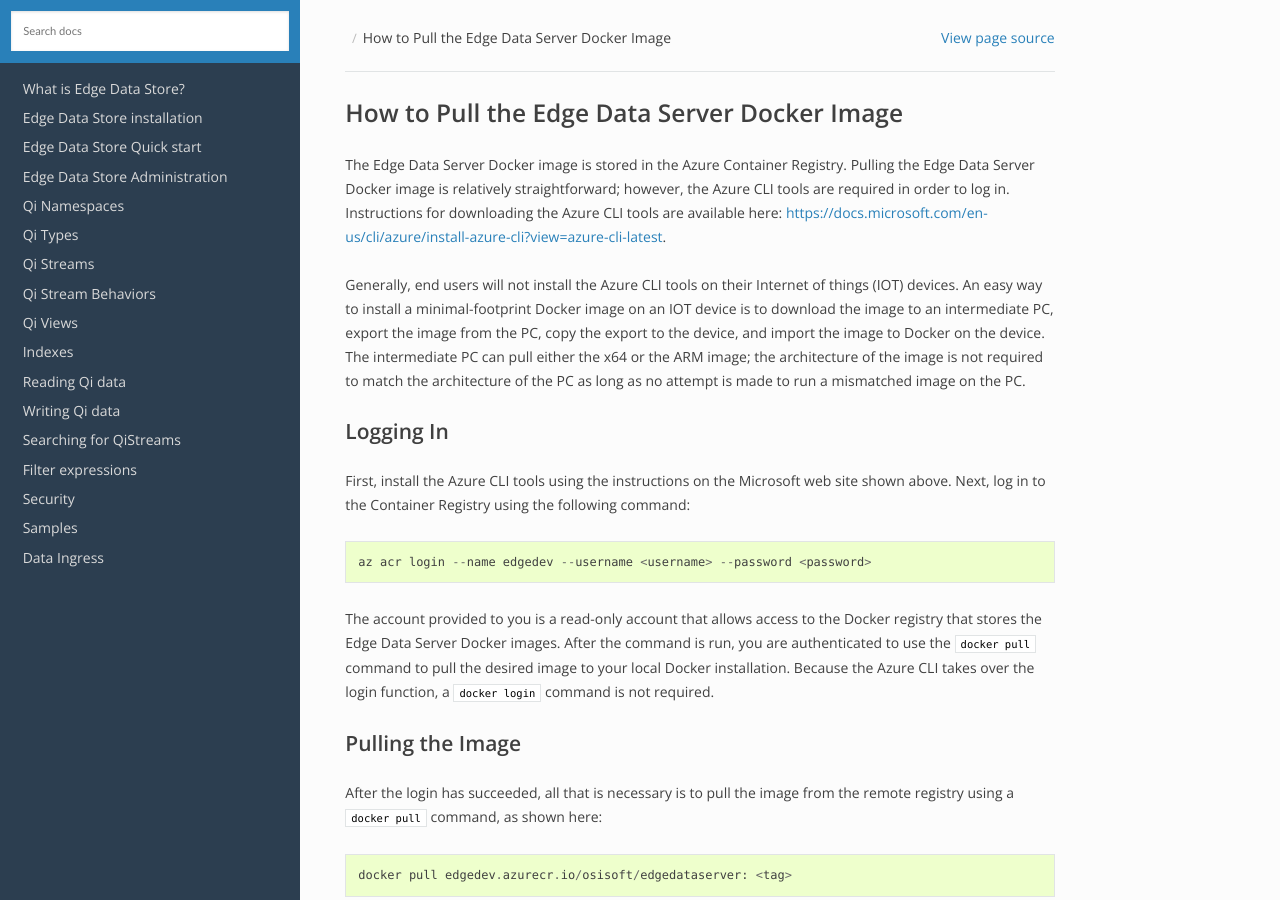
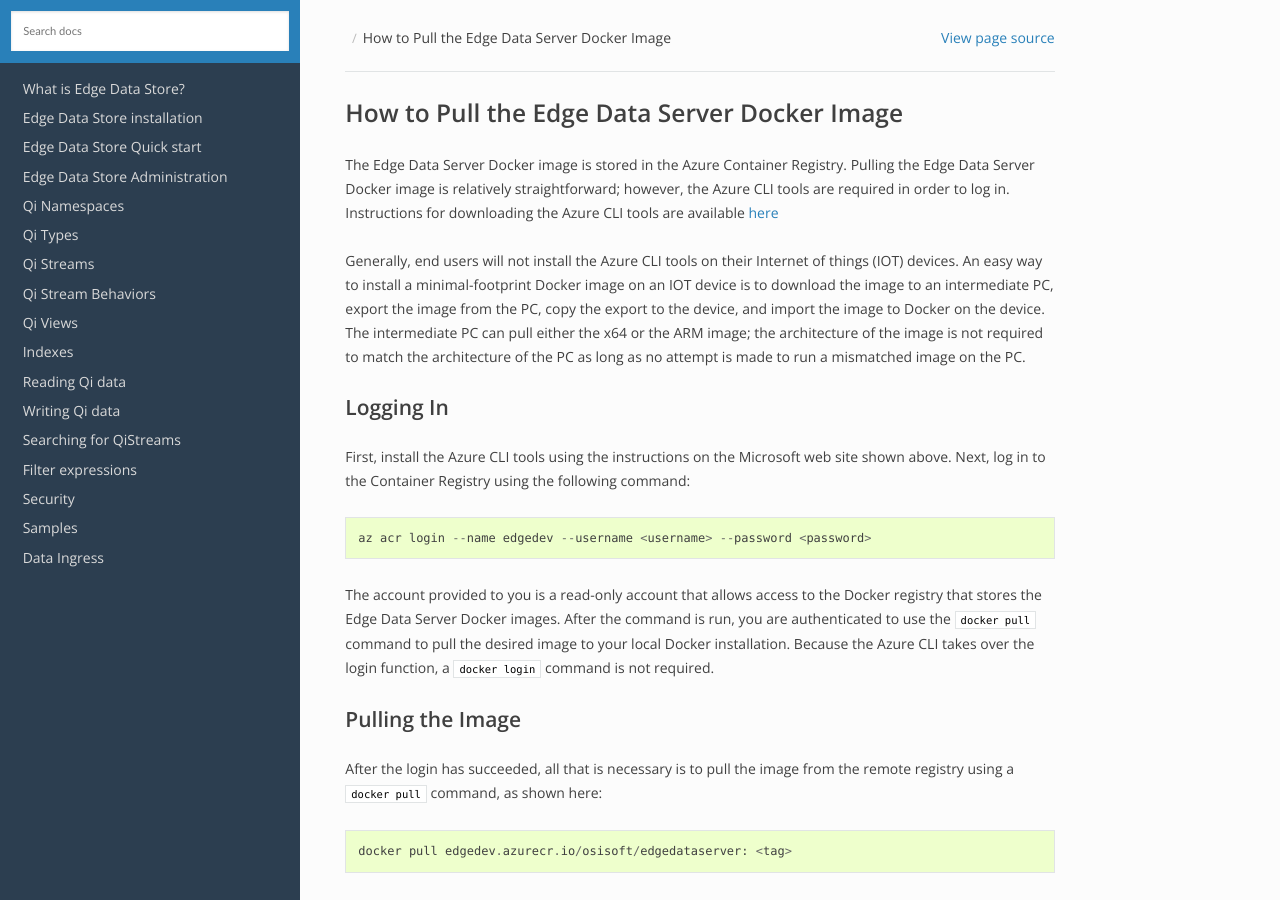
Before and after one commit to fgasparro/EdgeDS-Docs, a Sphinx documentation site: the page built from docs/Edge_Docker_Inst.rst, in a window 1280 px wide and 900 px high. Built offline with Sphinx 7.4.7 and the Read the Docs theme 2.0.0, drawn with Linux system fonts in a browser that asks for light colours.

Commit message:
Update Edge_Docker_Inst.rst

```diff
--- a/docs/Edge_Docker_Inst.rst
+++ b/docs/Edge_Docker_Inst.rst
@@ -3,8 +3,7 @@ How to Pull the Edge Data Server Docker Image
 
 The Edge Data Server Docker image is stored in the Azure Container Registry. Pulling the Edge Data Server Docker image
 is relatively straightforward; however, the Azure CLI tools are required in order to log in. Instructions
-for downloading the Azure CLI tools are available here:
-https://docs.microsoft.com/en-us/cli/azure/install-azure-cli?view=azure-cli-latest.
+for downloading the Azure CLI tools are available `here <https://docs.microsoft.com/en-us/cli/azure/install-azure-cli?view=azure-cli-latest>`_
 
 Generally, end users will not install the Azure CLI tools on their Internet of things (IOT) devices. An easy way
 to install a minimal-footprint Docker image on an IOT device is to download the image to an intermediate
```
